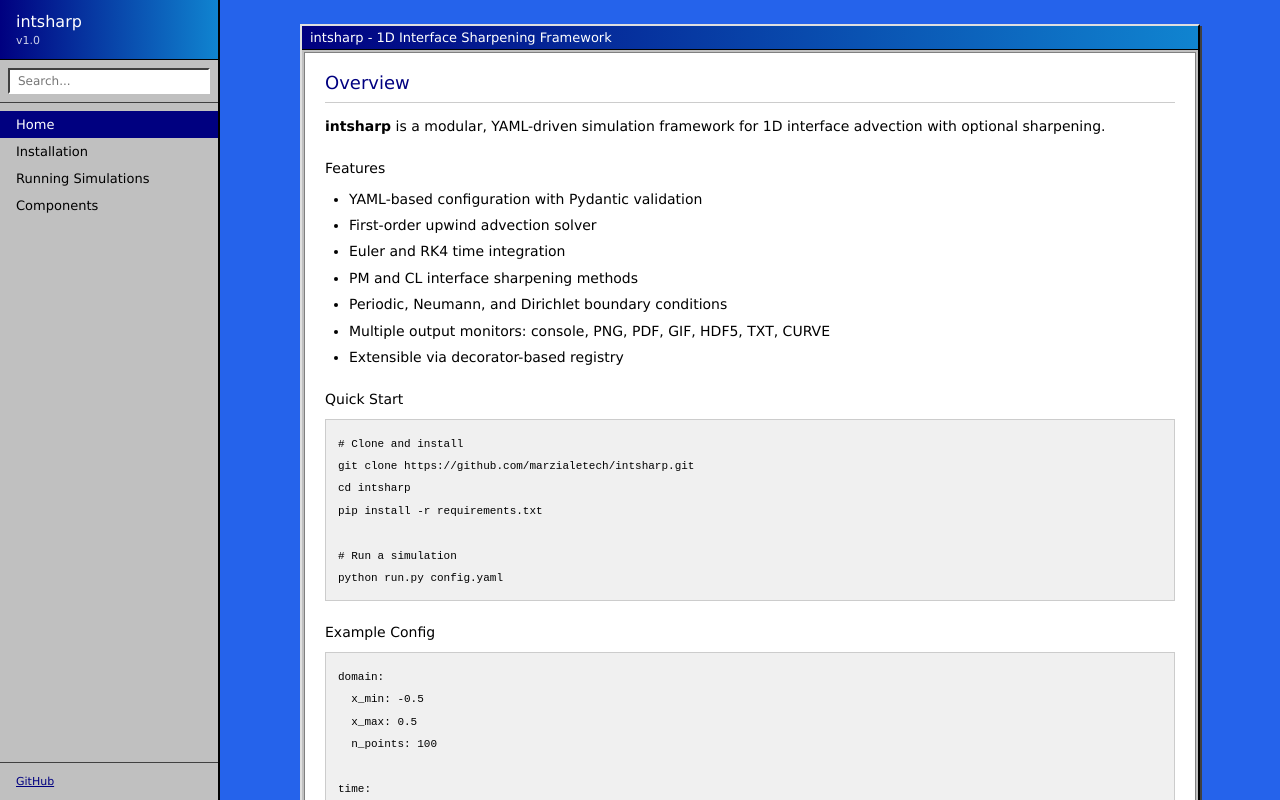
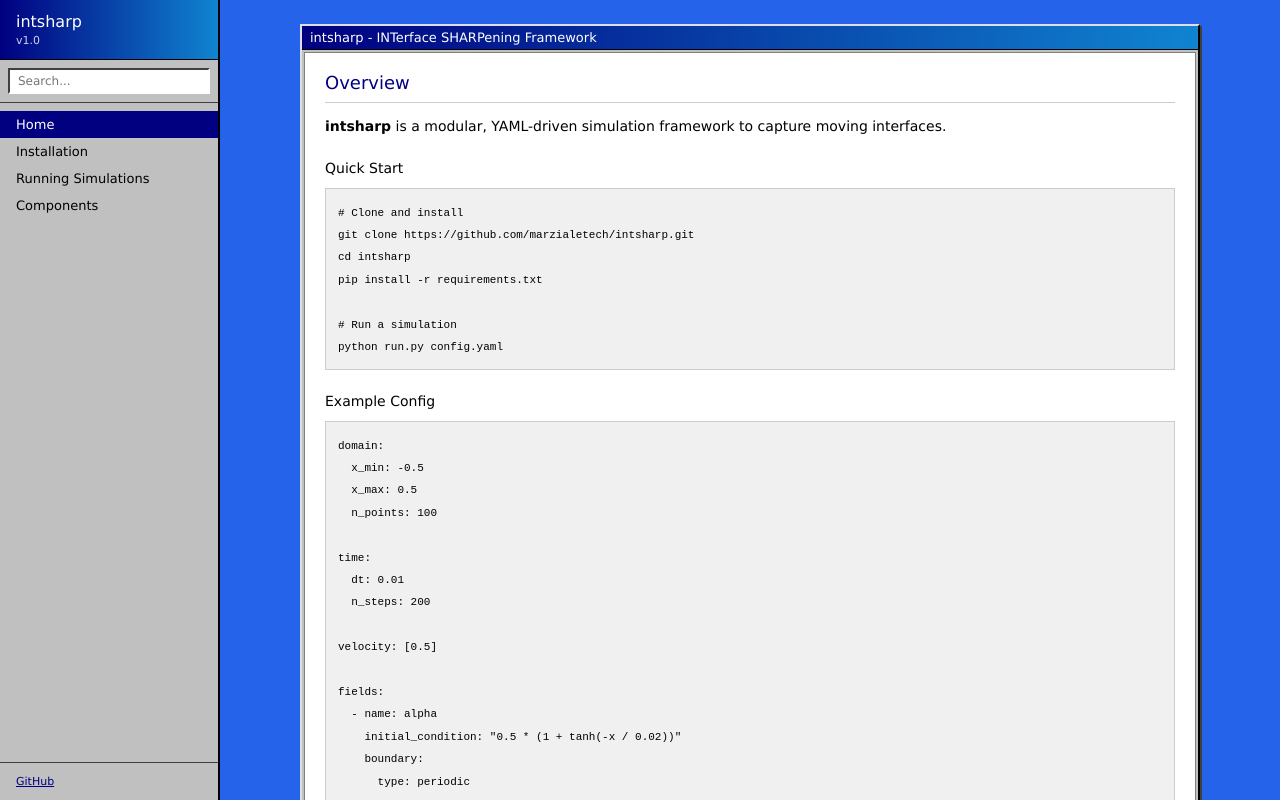
Before and after one commit to marzialetech/intsharp, a plain HTML site: page docs/index.html in a window 1280 px wide. Drawn offline with Linux system fonts and the light colour scheme; a web font is replaced by a local one.

Commit message:
Docs: homepage title/overview, remove features; add docs-sync rule

```diff
--- a/docs/index.html
+++ b/docs/index.html
@@ -33,22 +33,11 @@
         <main class="content">
             <div class="window">
                 <div class="window-header">
-                    <span class="window-title">intsharp - 1D Interface Sharpening Framework</span>
+                    <span class="window-title">intsharp - INTerface SHARPening Framework</span>
                 </div>
                 <div class="window-body">
                     <h2>Overview</h2>
-                    <p><strong>intsharp</strong> is a modular, YAML-driven simulation framework for 1D interface advection with optional sharpening.</p>
-
-                    <h3>Features</h3>
-                    <ul>
-                        <li>YAML-based configuration with Pydantic validation</li>
-                        <li>First-order upwind advection solver</li>
-                        <li>Euler and RK4 time integration</li>
-                        <li>PM and CL interface sharpening methods</li>
-                        <li>Periodic, Neumann, and Dirichlet boundary conditions</li>
-                        <li>Multiple output monitors: console, PNG, PDF, GIF, HDF5, TXT, CURVE</li>
-                        <li>Extensible via decorator-based registry</li>
-                    </ul>
+                    <p><strong>intsharp</strong> is a modular, YAML-driven simulation framework to capture moving interfaces.</p>
 
                     <h3>Quick Start</h3>
                     <pre><code># Clone and install
```
Also changed, not shown: 1 other file.
